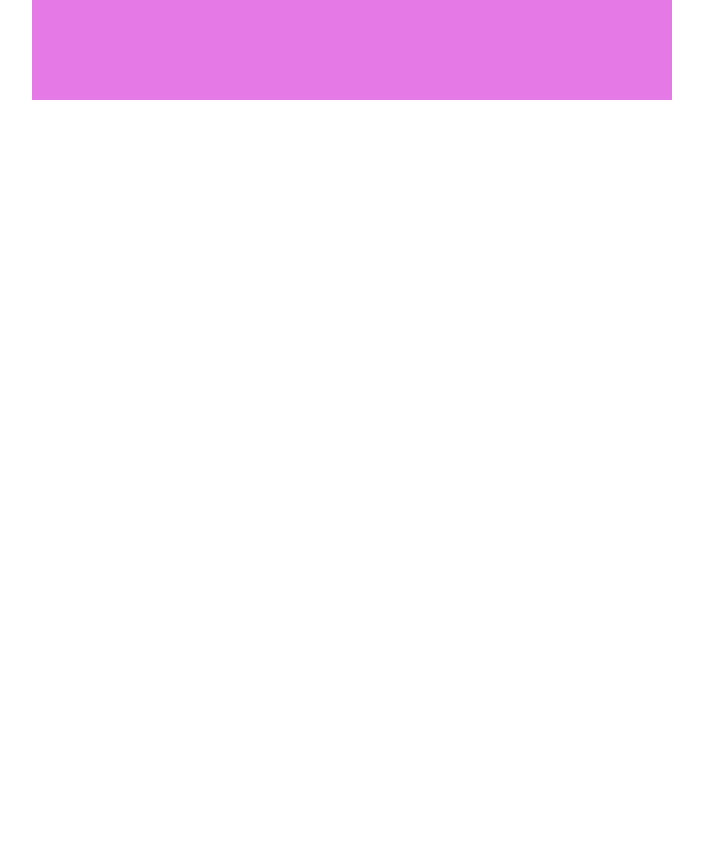
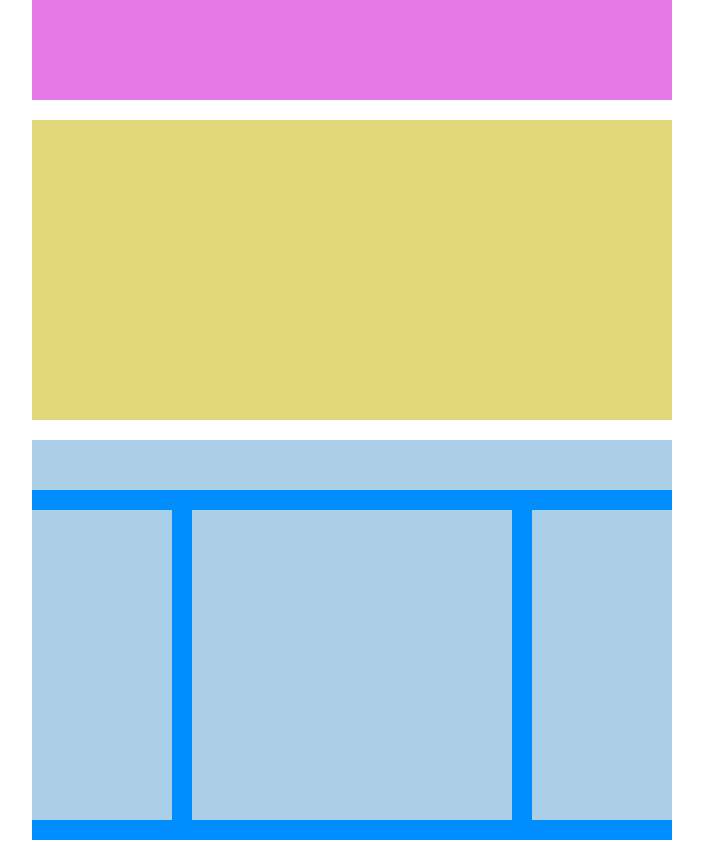
Before and after one commit to Polidora90/htmlcss-struttura-wp, a plain HTML site: page index.html in a window 1280 px wide. Shown: the whole page, without its empty margins (288-991 px from the left). Before the commit the page ends 800 px from the top, so only its background shows below. Drawn offline with Linux system fonts and the light colour scheme.

Commit message:
completa il main

```diff
--- a/index.html
+++ b/index.html
@@ -13,8 +13,10 @@
         </header>
 
         <main>
-            <section></section>
             <section>
+
+            </section>
+            <section class="clearfix">
                 <header></header>
                 <aside></aside>
                 <main></main>
--- a/style.css
+++ b/style.css
@@ -4,13 +4,64 @@
     padding: 0;
 }
 
-header:empty {
-    width: 100%;
-    height: 100px;
-    background-color: #e579e6;
-}
-
 .wrapper {
     width: 50%;
     margin: auto;
 }
+
+.wrapper > header {
+    width: 100%;
+    height: 100px;
+    background-color: #e579e6;
+    margin-bottom: 20px;
+}
+
+section:first-child {
+    width: 100%;
+    height: 300px;
+    background-color: #e1d67a;
+    margin-bottom: 20px;
+}
+
+section:nth-child(2) {
+    width: 100%;
+    height: 400px;
+    background-color: #008eff;
+    margin-bottom: 10px;
+}
+
+section > header {
+    width: 100%;
+    height: 50px;
+    background-color: #abcfe7;
+    margin-bottom: 20px;
+}
+
+aside {
+    width: 25%;
+    height: 310px;
+    background-color: #abcfe7;
+    float: left;
+}
+
+main:empty {
+    width: 50%;
+    height: 310px;
+    background-color: #abcfe7;
+    float: left;
+}
+
+.clearfix {
+    content: "";
+    display: table;
+    clear: both
+}
+
+aside:first-of-type {
+    border-right: 20px solid #008eff;
+
+}
+
+aside:last-child {
+    border-left: 20px solid #008eff;
+}
```
